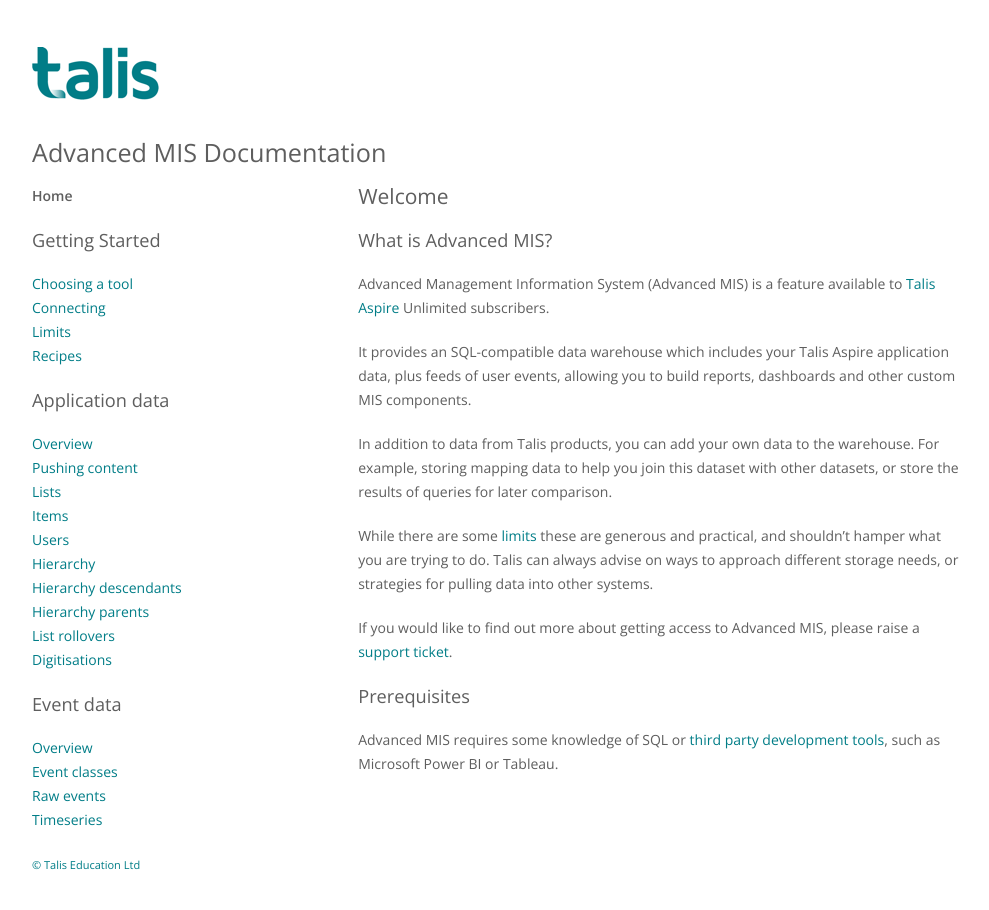
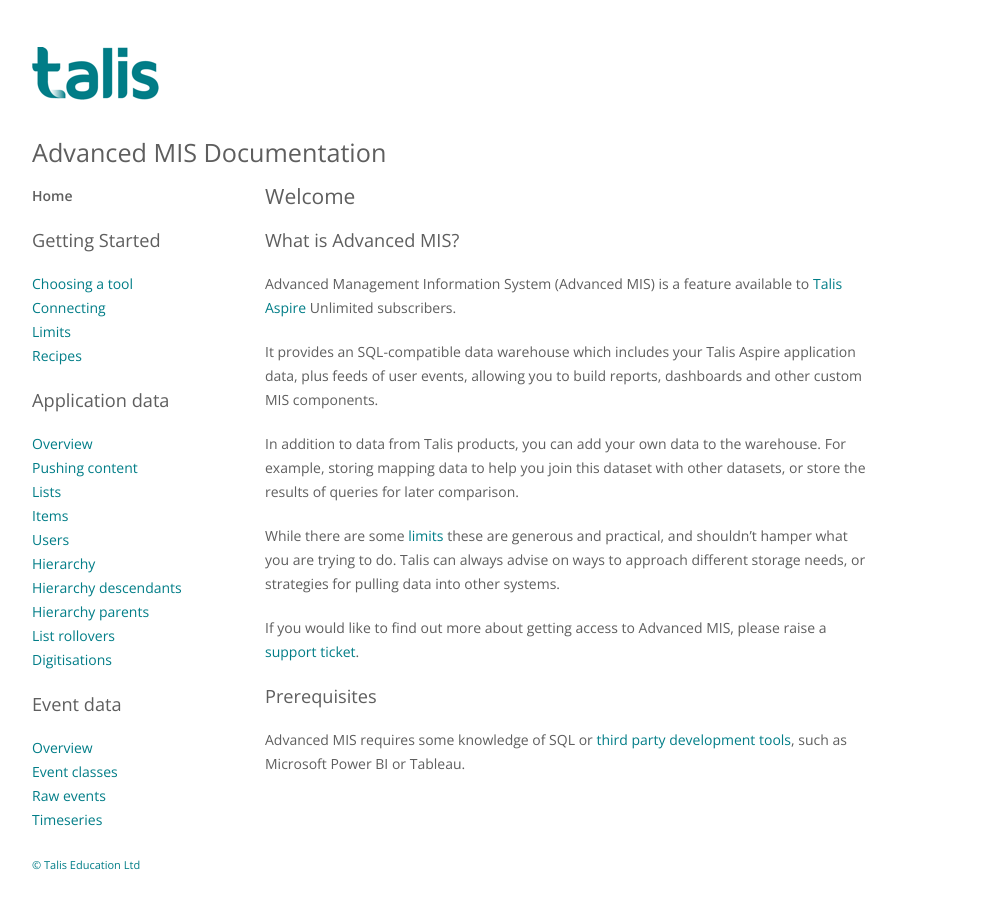
Before and after one commit to techfromsage/advanced-mis, a Jekyll site: the page built from index.md, in a window 1280 px wide. Shown: the whole page, without its empty margins (142-1131 px from the left). Built offline with Jekyll 4.4.1, drawn with Linux system fonts in a browser that asks for light colours.

Commit message:
More room for content.

```diff
--- a/stylesheets/styles.css
+++ b/stylesheets/styles.css
@@ -363,8 +363,8 @@ abbr {
   }
 
   nav {
-    -webkit-flex: 0 0 35%;
-            flex: 0 0 35%;
+    -webkit-flex: 0 0 25%;
+            flex: 0 0 25%;
     order: -1;
   }
 
```
